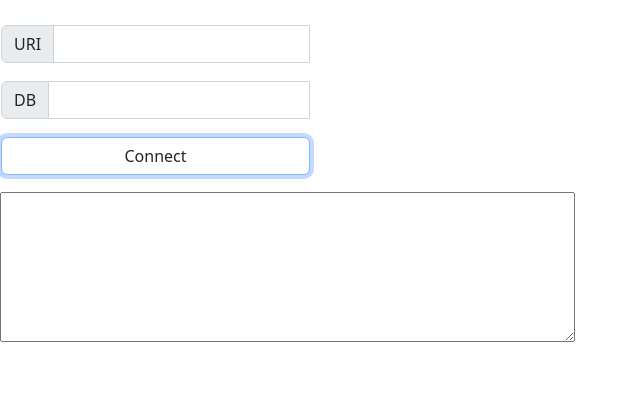
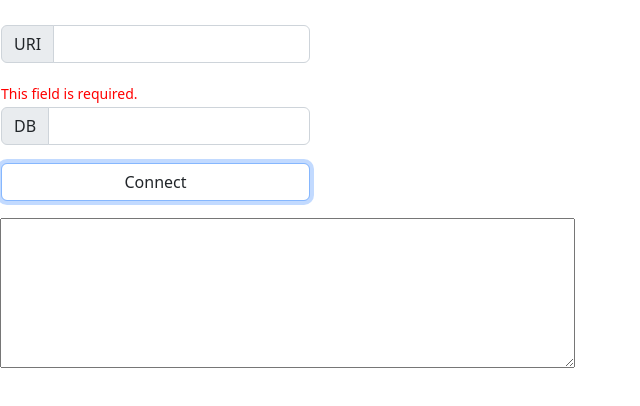
Before and after one commit to samriz/My-MongoDB-Builder-Classes, a plain HTML site: page index.html in a window 1280 px wide. Both pictures are taken after a click on the button "Connect". Shown: the whole page, without its empty margins (0-640 px from the left). Drawn offline with nearby package versions, Linux system fonts and the light colour scheme; no server answers.

Commit message:
Added some validation to form fields.

```diff
--- a/index.html
+++ b/index.html
@@ -1,11 +1,16 @@
 <!DOCTYPE html>
 <html lang="en">
     <head>
+        <style>
+            td{vertical-align: top;}
+        </style>
         <!-- Bootstrap CSS below -->
         <!-- CSS only -->
         <link href="https://cdn.jsdelivr.net/npm/bootstrap@5.2.0-beta1/dist/css/bootstrap.min.css" rel="stylesheet" integrity="sha384-0evHe/X+R7YkIZDRvuzKMRqM+OrBnVFBL6DOitfPri4tjfHxaWutUpFmBp4vmVor" crossorigin="anonymous">
         <script src="https://ajax.googleapis.com/ajax/libs/jquery/3.6.0/jquery.min.js"></script>
+
     </head>
+
     <body>
       <form>
         <table>
@@ -13,14 +18,22 @@
                 <td class="input-group mb-3">
                     <span class="input-group-text" id="basic-addon1">URI</span>
                     <input type="text" id="inputServer" class="form-control" autocomplete="on" required>
-                    <span id="inputServerError" style="color:red" hidden><small>This field is required.</small></span>
+                </td>
+            </tr>
+            <tr>
+                <td style="color:red; vertical-align:text-top;" id="inputServerError" hidden>
+                    <small>This field is required.</small>
                 </td>
             </tr>
             <tr>
                 <td class="input-group mb-3">
                     <span class="input-group-text" id="basic-addon1">DB</span>
                     <input type="text" id="inputDB" class="form-control" autocomplete="on" required>
-                    <span id="inputDBError" style="color:red" hidden><small>This field is required.</small></span>
+                </td>
+            </tr>
+            <tr>
+                <td style="color:red; vertical-align:text-top;" id="inputDBError" hidden>
+                    <small>This field is required.</small>
                 </td>
             </tr>
             <br>
@@ -41,6 +54,16 @@
     <script>
         function getCollections()
         {
+            let serverString = document.getElementById("inputServer").value;
+            let inputServerError = document.getElementById("inputServerError");
+
+            let dbNameString = document.getElementById("inputDB").value;
+            let inputDBError = document.getElementById("inputDBError");
+
+            let valid = false;
+
+            if(validateFields(serverString, inputServerError) && validateFields(dbNameString, inputDBError))
+            {
                 $.ajax({
                     method: "POST",
                     url: "http://localhost:8080/MongoCollections",
@@ -50,11 +73,34 @@
                     success: function(response)
                     {
                         //console.log(`JSON.stringify(response): ${JSON.stringify(response)}\n`);
+                        if(response != undefined || response != null){
                             document.getElementById("collectionsTextArea").innerText = JSON.stringify(response);
+                            valid = true;
+                        }
                     }
                 });
             }
+            return valid;
+        }
         document.getElementById("connectButton").addEventListener("click", getCollections);
+
+        function validateFields(str, errorElem)
+        {
+            if(str.length > 0)
+            {
+                if(str.endsWith('/') === false)
+                {
+                    str = str.concat('/');
+                }
+                errorElem.hidden = true;
+            }
+            else
+            {
+                errorElem.hidden = false;
+                return false;
+            }
+            return true;
+        }
 
         function hover()
         {
```
Lines whose indentation alone changed are shown as unchanged.
